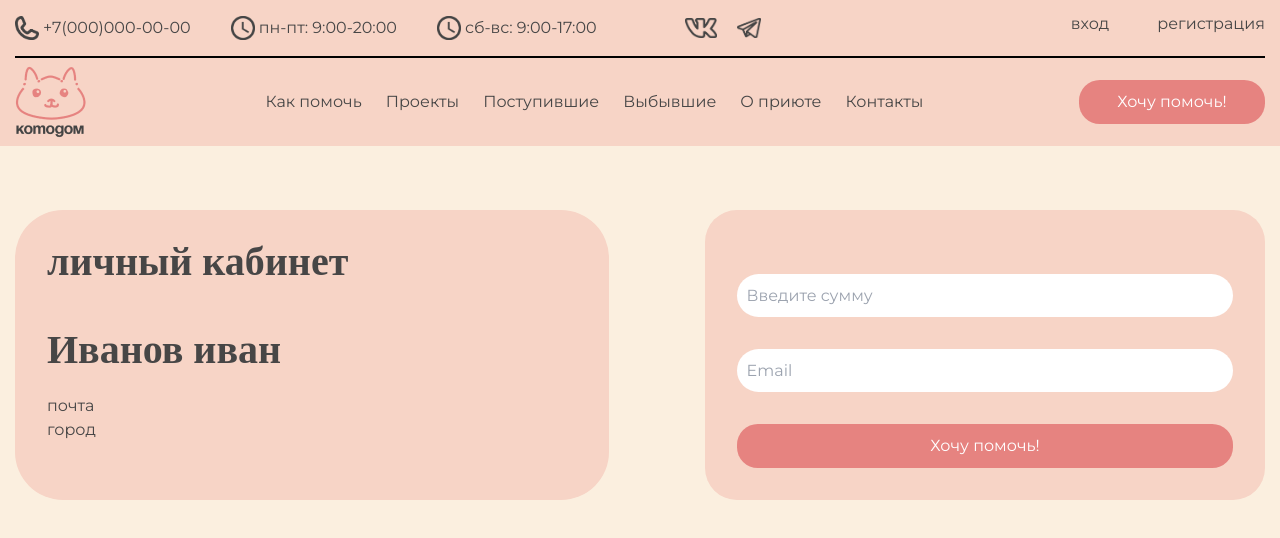
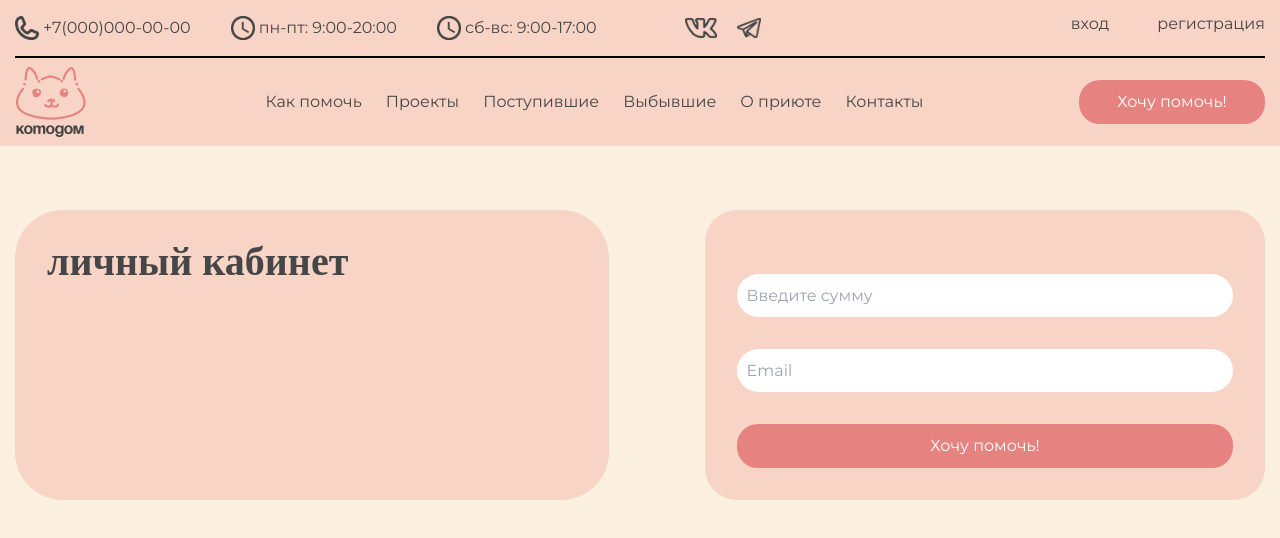
Before and after one commit to Alexander03e/cats-project, a React (Vite) app in the folder frontend/cats/: page /profile in a window 1280 px wide. Shown: the top 538 px of the page. Built offline with nearby package versions, Linux system fonts and the light colour scheme; no server answers; a web font is replaced by a local one.

Commit message:
add profile

```diff
--- a/frontend/cats/src/pages/profile/Profile.jsx
+++ b/frontend/cats/src/pages/profile/Profile.jsx
@@ -1,16 +1,16 @@
 import HelpForm from '../../components/HelpForm/HelpForm';
 import './Profile.css'
 
-const Profile = () => {
-
+const Profile = ({user}) => {
+    console.log(user)
     return (
         <div className="container">
             <div className="profile-page flex gap-24">
                 <div className="profile-content flex-1">
                     <h1 className="mb-12">личный кабинет</h1>
-                    <h1>Иванов иван</h1><br />
-                    <p>почта</p>
-                    <p>город</p><br />
+                    <h1>{user?.full_name}</h1><br />
+                    <p>{user?.email}</p>
+                    <p>{user?.city}</p><br />
                 </div>
                 <div className=" flex-1">
                     <HelpForm />
```
